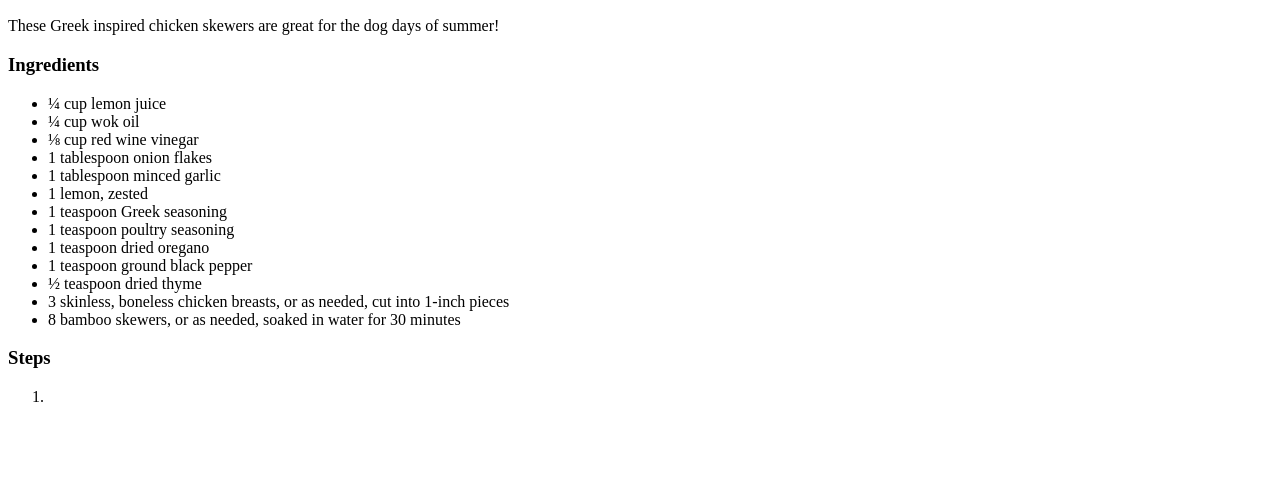
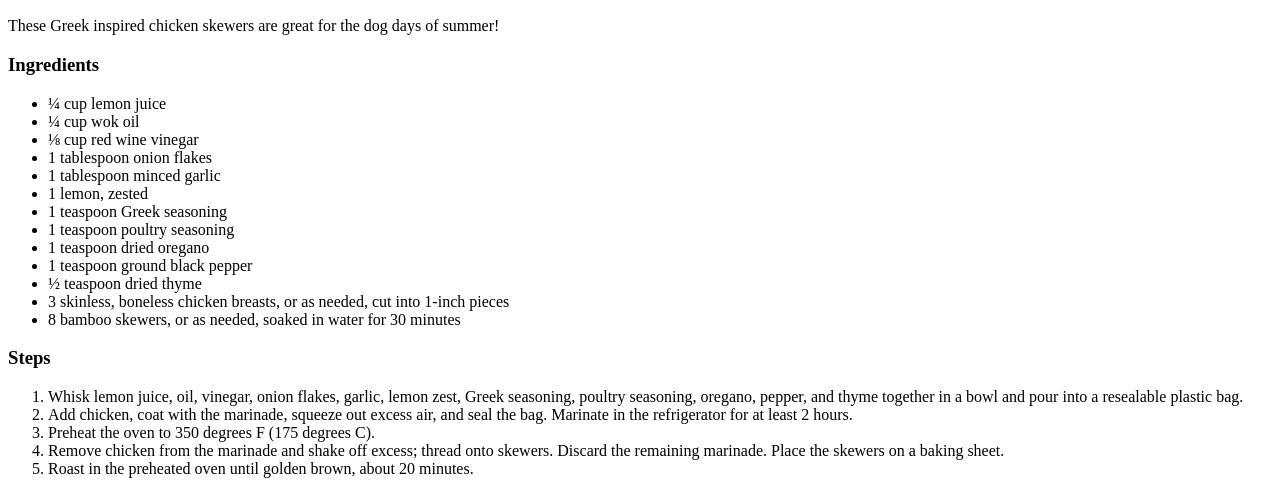
Before and after one commit to jeremyraby/odin-recipes, a plain HTML site: page recipes/greek-chicken-skewers.html in a window 1280 px wide. Shown: the part 375-869 px from the top of the page. Before the commit the page ends 800 px from the top, so only its background shows below. Drawn offline with Linux system fonts and the light colour scheme.

Commit message:
Added ordered list of steps to 'greek-chicken-skewers.html'

```diff
--- a/recipes/greek-chicken-skewers.html
+++ b/recipes/greek-chicken-skewers.html
@@ -32,7 +32,14 @@
 
   <h3>Steps</h3>
   <ol>
-    <li></li>
+    <li>Whisk lemon juice, oil, vinegar, onion flakes, garlic, lemon zest, Greek seasoning, poultry seasoning, oregano, pepper,
+    and thyme together in a bowl and pour into a resealable plastic bag.</li>
+    <li>Add chicken, coat with the marinade, squeeze out excess air, and seal the bag. Marinate in the refrigerator for at least
+    2 hours.</li>
+    <li>Preheat the oven to 350 degrees F (175 degrees C).</li>
+    <li>Remove chicken from the marinade and shake off excess; thread onto skewers. Discard the remaining marinade. Place the
+    skewers on a baking sheet.</li>
+    <li>Roast in the preheated oven until golden brown, about 20 minutes.</li>
   </ol>
 </body>
 
```
